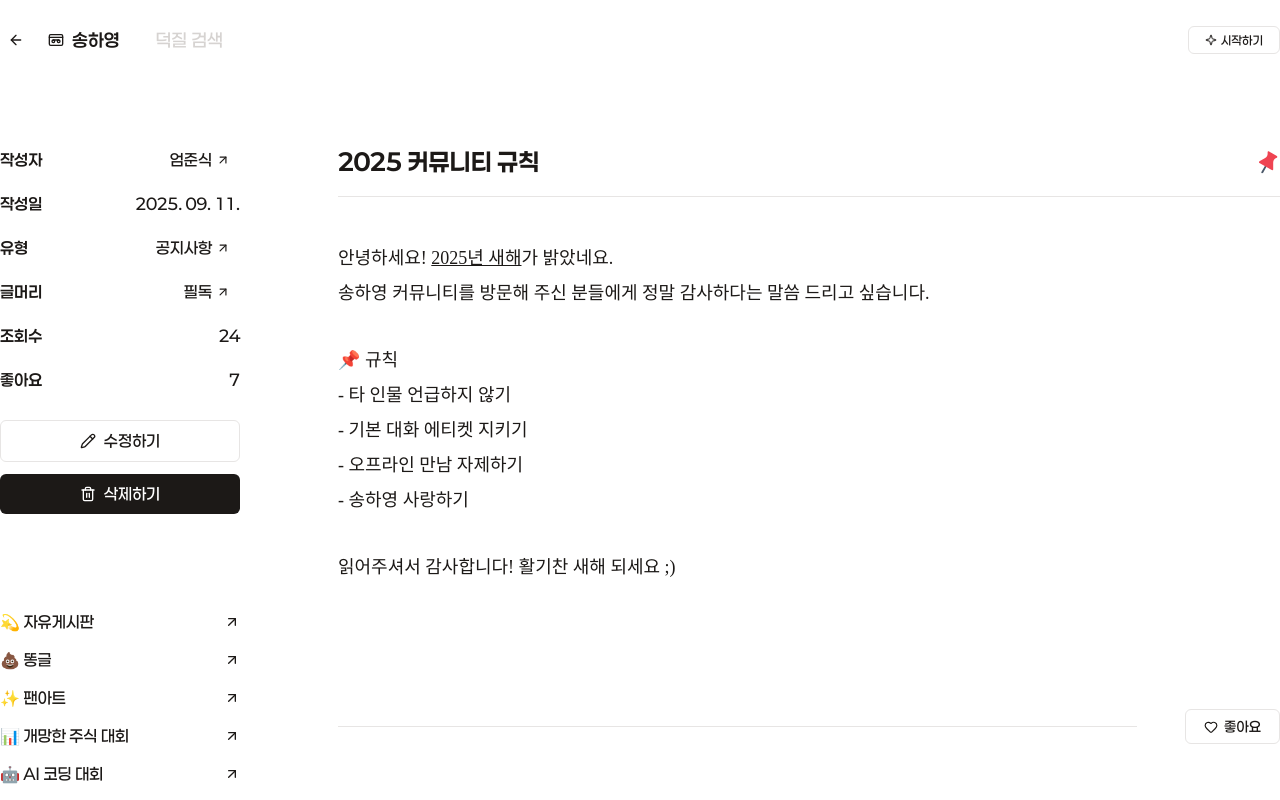
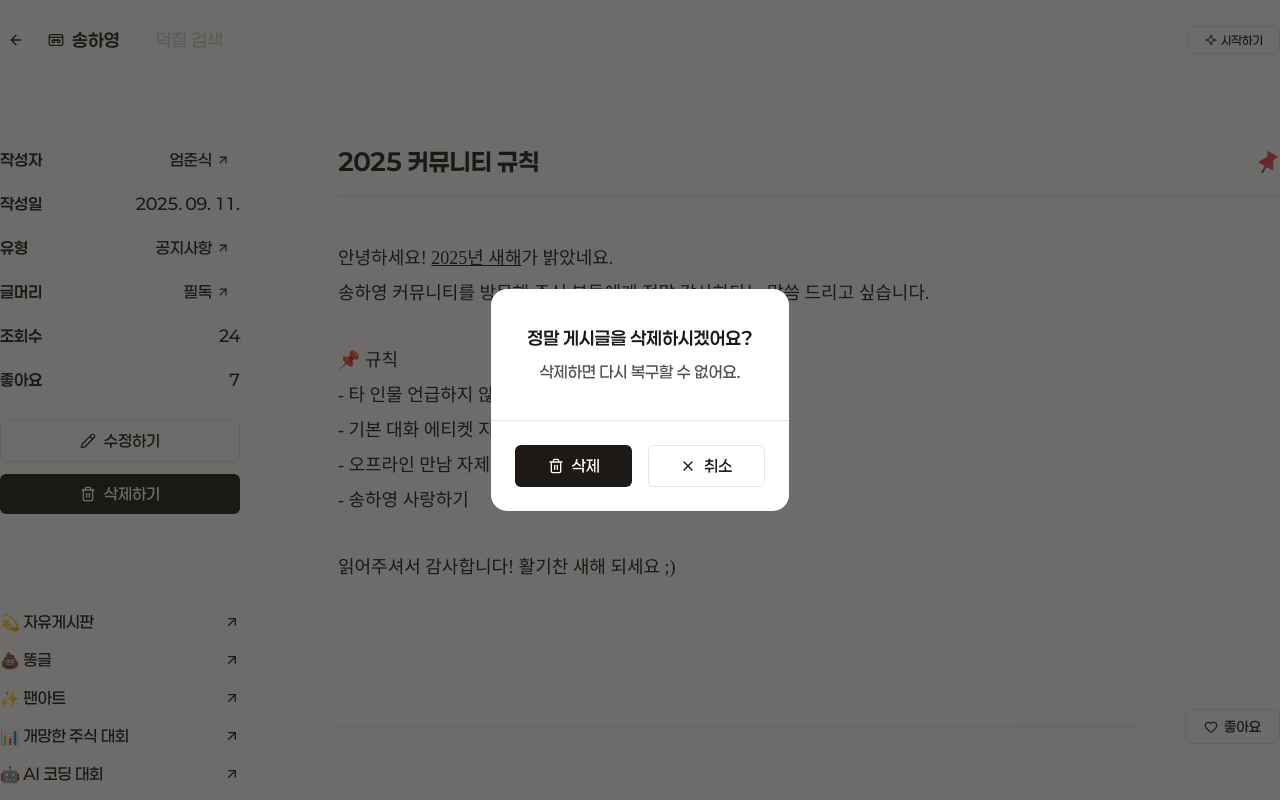
Before and after one commit to duckduckkkung/web, a Next.js app: page /fans/1/board/1 in a window 1280 px wide. Both pictures are taken after a click on the button "삭제하기". Shown: the top 800 px of the page. Built offline with nearby package versions, Linux system fonts and the light colour scheme; a web font is replaced by a local one.

Commit message:
[feat] 커뮤니티 페이지

```diff
--- a/src/shared/components/board-sidebar.tsx
+++ b/src/shared/components/board-sidebar.tsx
@@ -3,10 +3,13 @@ import {
     PencilIcon,
     PlusIcon,
     Trash2Icon,
+    XIcon,
 } from "lucide-react";
 import { useRouter } from "next/navigation";
+import { useState } from "react";
 
 import { Button } from "./button";
+import { Modal } from "./modal";
 
 import { TypeFan } from "../types/types";
 
@@ -18,7 +21,69 @@ interface BoardSidebarProps {
 export const BoardSidebar = ({ type, fan }: BoardSidebarProps) => {
     const router = useRouter();
 
+    const [isOpen, setIsOpen] = useState<boolean>(false);
+
     return (
+        <>
+            <Modal isOpen={isOpen} setIsOpen={setIsOpen}>
+                <div className="bg-white rounded-[16px] flex flex-col">
+                    <div className="p-[36px] flex flex-col items-center gap-[8px]">
+                        <span className="font-p-semibold text-[18px] text-stone-900">
+                            정말 게시글을 삭제하시겠어요?
+                        </span>
+
+                        <span className="font-p-medium text-[16px] text-stone-600">
+                            삭제하면 다시 복구할 수 없어요.
+                        </span>
+                    </div>
+
+                    <div className="w-full h-[1px] bg-stone-200" />
+
+                    <div className="p-[24px] grid grid-cols-2 gap-[16px]">
+                        <Button
+                            type="lg"
+                            variants="black"
+                            onClick={() => {
+                                setIsOpen(false);
+                                router.push(`/fans/${fan.name}/board`);
+                            }}
+                            icons={[
+                                {
+                                    float: "left",
+                                    component: (
+                                        <Trash2Icon
+                                            size={16}
+                                            className="stroke-white"
+                                        />
+                                    ),
+                                },
+                            ]}
+                        >
+                            삭제
+                        </Button>
+
+                        <Button
+                            type="lg"
+                            variants="outline"
+                            onClick={() => setIsOpen(false)}
+                            icons={[
+                                {
+                                    float: "left",
+                                    component: (
+                                        <XIcon
+                                            size={16}
+                                            className="stroke-stone-900"
+                                        />
+                                    ),
+                                },
+                            ]}
+                        >
+                            취소
+                        </Button>
+                    </div>
+                </div>
+            </Modal>
+
             <div className="shrink-0 w-[240px] flex flex-col gap-[96px]">
                 <div className="flex flex-col gap-[24px]">
                     {type === "board" ? (
@@ -161,6 +226,7 @@ export const BoardSidebar = ({ type, fan }: BoardSidebarProps) => {
                                             ),
                                         },
                                     ]}
+                                    onClick={() => setIsOpen(true)}
                                 >
                                     삭제하기
                                 </Button>
@@ -215,7 +281,9 @@ export const BoardSidebar = ({ type, fan }: BoardSidebarProps) => {
                                     },
                                 ]}
                                 onClick={() =>
-                                router.push(`/fans/${fan.name}/board/create`)
+                                    router.push(
+                                        `/fans/${fan.name}/board/create`
+                                    )
                                 }
                             >
                                 새 게시글
@@ -230,7 +298,10 @@ export const BoardSidebar = ({ type, fan }: BoardSidebarProps) => {
                             💫 자유게시판
                         </span>
 
-                    <ArrowUpRightIcon size={16} className="stroke-stone-900" />
+                        <ArrowUpRightIcon
+                            size={16}
+                            className="stroke-stone-900"
+                        />
                     </div>
 
                     <div className="flex justify-between items-center gap-[6px] cursor-pointer">
@@ -238,7 +309,10 @@ export const BoardSidebar = ({ type, fan }: BoardSidebarProps) => {
                             💩 똥글
                         </span>
 
-                    <ArrowUpRightIcon size={16} className="stroke-stone-900" />
+                        <ArrowUpRightIcon
+                            size={16}
+                            className="stroke-stone-900"
+                        />
                     </div>
 
                     <div className="flex justify-between items-center gap-[6px] cursor-pointer">
@@ -246,7 +320,10 @@ export const BoardSidebar = ({ type, fan }: BoardSidebarProps) => {
                             ✨ 팬아트
                         </span>
 
-                    <ArrowUpRightIcon size={16} className="stroke-stone-900" />
+                        <ArrowUpRightIcon
+                            size={16}
+                            className="stroke-stone-900"
+                        />
                     </div>
 
                     <div className="flex justify-between items-center gap-[6px] cursor-pointer">
@@ -254,7 +331,10 @@ export const BoardSidebar = ({ type, fan }: BoardSidebarProps) => {
                             📊 개망한 주식 대회
                         </span>
 
-                    <ArrowUpRightIcon size={16} className="stroke-stone-900" />
+                        <ArrowUpRightIcon
+                            size={16}
+                            className="stroke-stone-900"
+                        />
                     </div>
 
                     <div className="flex justify-between items-center gap-[6px] cursor-pointer">
@@ -262,7 +342,10 @@ export const BoardSidebar = ({ type, fan }: BoardSidebarProps) => {
                             🤖 AI 코딩 대회
                         </span>
 
-                    <ArrowUpRightIcon size={16} className="stroke-stone-900" />
+                        <ArrowUpRightIcon
+                            size={16}
+                            className="stroke-stone-900"
+                        />
                     </div>
 
                     <div className="flex justify-between items-center gap-[6px] cursor-pointer">
@@ -270,7 +353,10 @@ export const BoardSidebar = ({ type, fan }: BoardSidebarProps) => {
                             ⭐ 시발
                         </span>
 
-                    <ArrowUpRightIcon size={16} className="stroke-stone-900" />
+                        <ArrowUpRightIcon
+                            size={16}
+                            className="stroke-stone-900"
+                        />
                     </div>
 
                     <div className="flex justify-between items-center gap-[6px] cursor-pointer">
@@ -278,7 +364,10 @@ export const BoardSidebar = ({ type, fan }: BoardSidebarProps) => {
                             🌍 월드에는
                         </span>
 
-                    <ArrowUpRightIcon size={16} className="stroke-stone-900" />
+                        <ArrowUpRightIcon
+                            size={16}
+                            className="stroke-stone-900"
+                        />
                     </div>
 
                     <div className="flex justify-between items-center gap-[6px] cursor-pointer">
@@ -286,7 +375,10 @@ export const BoardSidebar = ({ type, fan }: BoardSidebarProps) => {
                             📞 김인직이 콜센타
                         </span>
 
-                    <ArrowUpRightIcon size={16} className="stroke-stone-900" />
+                        <ArrowUpRightIcon
+                            size={16}
+                            className="stroke-stone-900"
+                        />
                     </div>
 
                     <div className="flex justify-between items-center gap-[6px] cursor-pointer">
@@ -294,7 +386,10 @@ export const BoardSidebar = ({ type, fan }: BoardSidebarProps) => {
                             💼 회사원들
                         </span>
 
-                    <ArrowUpRightIcon size={16} className="stroke-stone-900" />
+                        <ArrowUpRightIcon
+                            size={16}
+                            className="stroke-stone-900"
+                        />
                     </div>
 
                     <div className="flex justify-between items-center gap-[6px] cursor-pointer">
@@ -302,9 +397,13 @@ export const BoardSidebar = ({ type, fan }: BoardSidebarProps) => {
                             🔑 보안 잡담
                         </span>
 
-                    <ArrowUpRightIcon size={16} className="stroke-stone-900" />
+                        <ArrowUpRightIcon
+                            size={16}
+                            className="stroke-stone-900"
+                        />
                     </div>
                 </div>
             </div>
+        </>
     );
 };
--- a/src/shared/components/button.tsx
+++ b/src/shared/components/button.tsx
@@ -5,9 +5,9 @@ export enum ButtonTypes {
     md = `${ButtonTypes.default} p-[6px_18px] rounded-[6px] text-[14px] gap-[6px]`,
     lg = `${ButtonTypes.default} p-[8px_20px] rounded-[6px] text-[16px] gap-[8px]`,
 
-    sm_icon = `${ButtonTypes.default} p-[4px] rounded-[6px]`,
-    md_icon = `${ButtonTypes.default} p-[6px] rounded-[6px]`,
-    lg_icon = `${ButtonTypes.default} p-[8px] rounded-[6px]`,
+    sm_icon = `${ButtonTypes.default} p-[8px] rounded-[6px]`,
+    md_icon = `${ButtonTypes.default} p-[10px] rounded-[6px]`,
+    lg_icon = `${ButtonTypes.default} p-[12px] rounded-[6px]`,
 }
 
 export enum ButtonVariants {
--- /dev/null
+++ b/src/shared/components/modal.tsx
@@ -0,0 +1,72 @@
+import { useEffect, useState } from "react";
+
+interface ModalProps {
+    isOpen: boolean;
+    setIsOpen: (isOpen: boolean) => void;
+    children: React.ReactNode;
+}
+
+export const Modal = ({ isOpen, setIsOpen, children }: ModalProps) => {
+    const [isVisible, setIsVisible] = useState(false);
+    const [isAnimating, setIsAnimating] = useState(false);
+
+    useEffect(() => {
+        if (isOpen) {
+            setIsVisible(true);
+            setTimeout(() => setIsAnimating(true), 10);
+            document.body.style.overflow = "hidden";
+        } else {
+            setIsAnimating(false);
+            setTimeout(() => setIsVisible(false), 200);
+            document.body.style.overflow = "unset";
+        }
+    }, [isOpen]);
+
+    useEffect(() => {
+        const handleEscape = (e: KeyboardEvent) => {
+            if (e.key === "Escape") {
+                setIsOpen(false);
+            }
+        };
+
+        if (isOpen) {
+            document.addEventListener("keydown", handleEscape);
+        }
+
+        return () => {
+            document.removeEventListener("keydown", handleEscape);
+        };
+    }, [isOpen, setIsOpen]);
+
+    const handleBackdropClick = (e: React.MouseEvent) => {
+        if (e.target === e.currentTarget) {
+            setIsOpen(false);
+        }
+    };
+
+    if (!isVisible) return null;
+
+    return (
+        <div
+            className={`z-50 fixed inset-0 w-full h-full flex justify-center items-center transition-opacity duration-200 ${
+                isAnimating ? "opacity-100" : "opacity-0"
+            }`}
+            onClick={handleBackdropClick}
+        >
+            <div
+                className={`absolute inset-0 w-full h-full bg-stone-900/64 transition-opacity duration-200 ${
+                    isAnimating ? "opacity-100" : "opacity-0"
+                }`}
+                onClick={handleBackdropClick}
+            />
+
+            <div
+                className={`transform transition-all duration-200 ease-out ${
+                    isAnimating ? "scale-100 opacity-100" : "scale-95 opacity-0"
+                }`}
+            >
+                {children}
+            </div>
+        </div>
+    );
+};
```
Also changed, not shown: 1 other file (tests, documents, lock files or other folders). Lines whose indentation alone changed are shown as unchanged.
